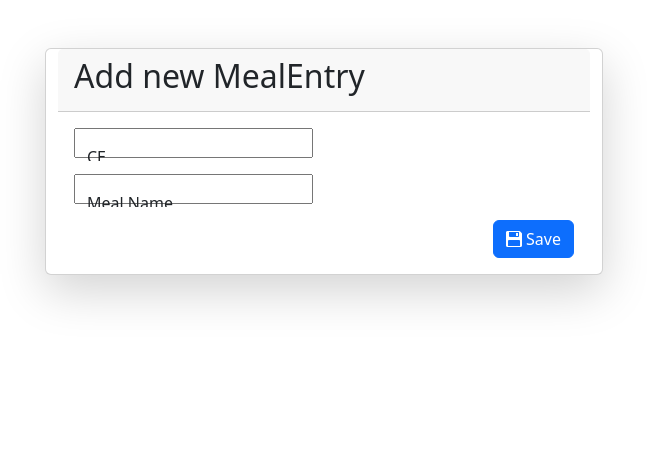
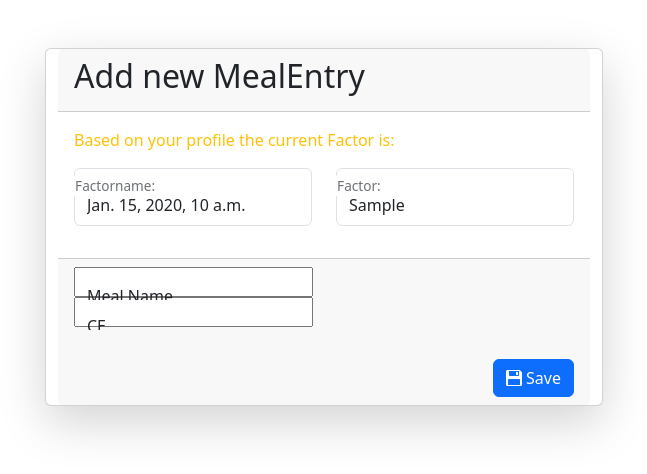
Before and after one commit to jcivitel/django_insumate, a Django app: template django_im_frontend/templates/create_meal_entry.html in a window 1280 px wide. Shown: the part 80-554 px from the top of the page, without its empty margins (316-963 px from the left). Run offline with Django 5.2, Linux system fonts and the light colour scheme; the template is opened without the code that fills it: most values are stand-ins (such as "Sample title", 1, 10 or a date in 2020); form fields are guessed from the names that the template uses; some libraries are stand-ins or nearby versions.

Commit message:
update custom meal form

```diff
--- a/django_im_frontend/templates/create_meal_entry.html
+++ b/django_im_frontend/templates/create_meal_entry.html
@@ -7,15 +7,32 @@
         </div>
         <div class="card-body">
             <div class="row">
+                <div class="container-fluid">
+                    <p class="text-warning">Based on your profile the current Factor is:</p>
+                    <div class="row mb-3">
+                        <div class="form-floating col-6">
+                            <input id="id_timeofday" class="form-control" readonly value="{{ time_of_day }}">
+                            <label for="id_timeofday">Factorname:</label>
+                        </div>
+                        <div class="form-floating col-6">
+                            <input id="id_factor" class="form-control" readonly value="{{ current_factor }}">
+                            <label for="id_factor">Factor:</label>
+                        </div>
+                    </div>
+                </div>
+            </div>
+        </div>
+        <div class="card-footer">
+            <div class="row">
                 <form method="post">
                     {% csrf_token %}
+                    <div class="form-floating ">
+                        {{ form.name }}
+                        <label for="{{ form.name.auto_id }}">Meal Name</label>
+                    </div>
                     <div class="form-floating mb-3">
                         {{ form.KE }}
                         <label for="{{ form.KE.auto_id }}">CE</label>
-                    </div>
-                    <div class="form-floating ">
-                        {{ form.name }}
-                        <label for="{{ form.name.auto_id }}">Meal Name</label>
                     </div>
                     <button type="submit" class="btn btn-primary mt-3 float-end"><i class="bi-floppy2-fill"></i> Save
                     </button>
```
Also changed, not shown: django_im_frontend/forms.py (+6 -6 lines), django_im_frontend/views.py (+17 -6 lines).
